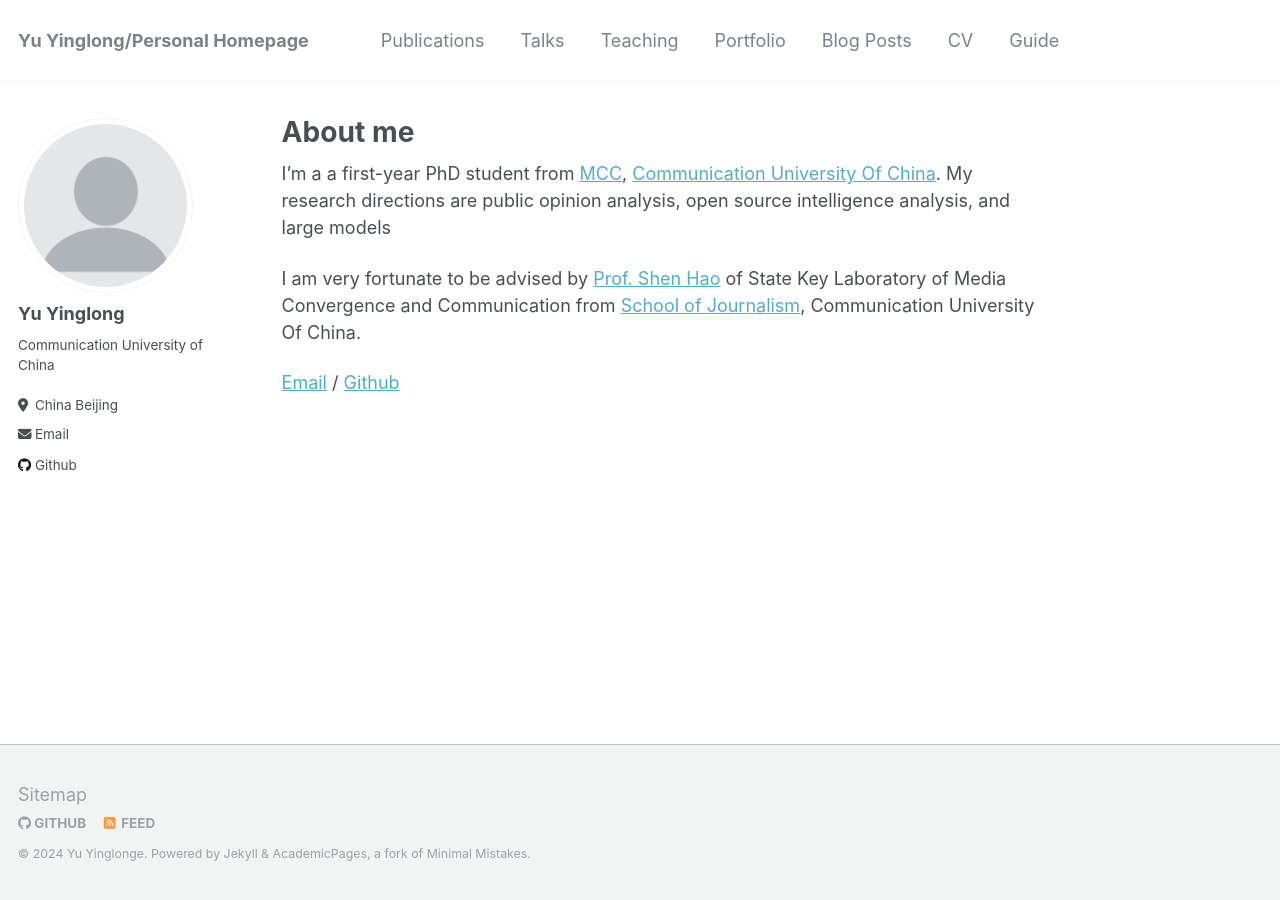
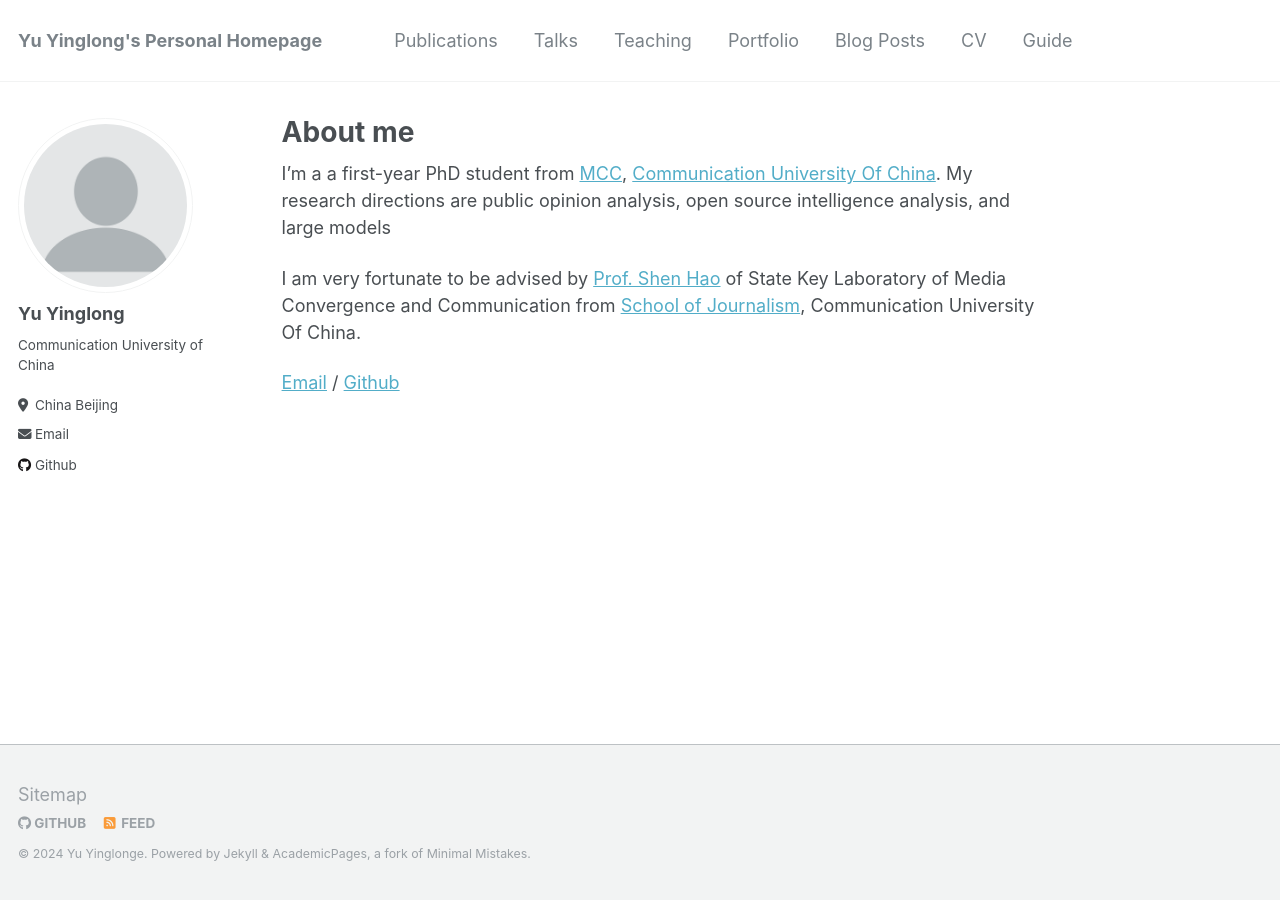
Before and after one commit to Diuyilu/Diuyilu.github.io, a Jekyll site: the page built from _pages/about.md, in a window 1280 px wide. Built offline with Jekyll 4.4.1, drawn with Linux system fonts in a browser that asks for light colours.

```diff
--- a/_config.yml
+++ b/_config.yml
@@ -8,7 +8,7 @@
 
 # Basic Site Settings
 locale                   : "ch-CHA"
-title                    : "Yu Yinglong/Personal Homepage"
+title                    : "Yu Yinglong's Personal Homepage"
 title_separator          : "-"
 name                     : &name "Yu Yinglonge"
 description              : &description "personal description"
```
